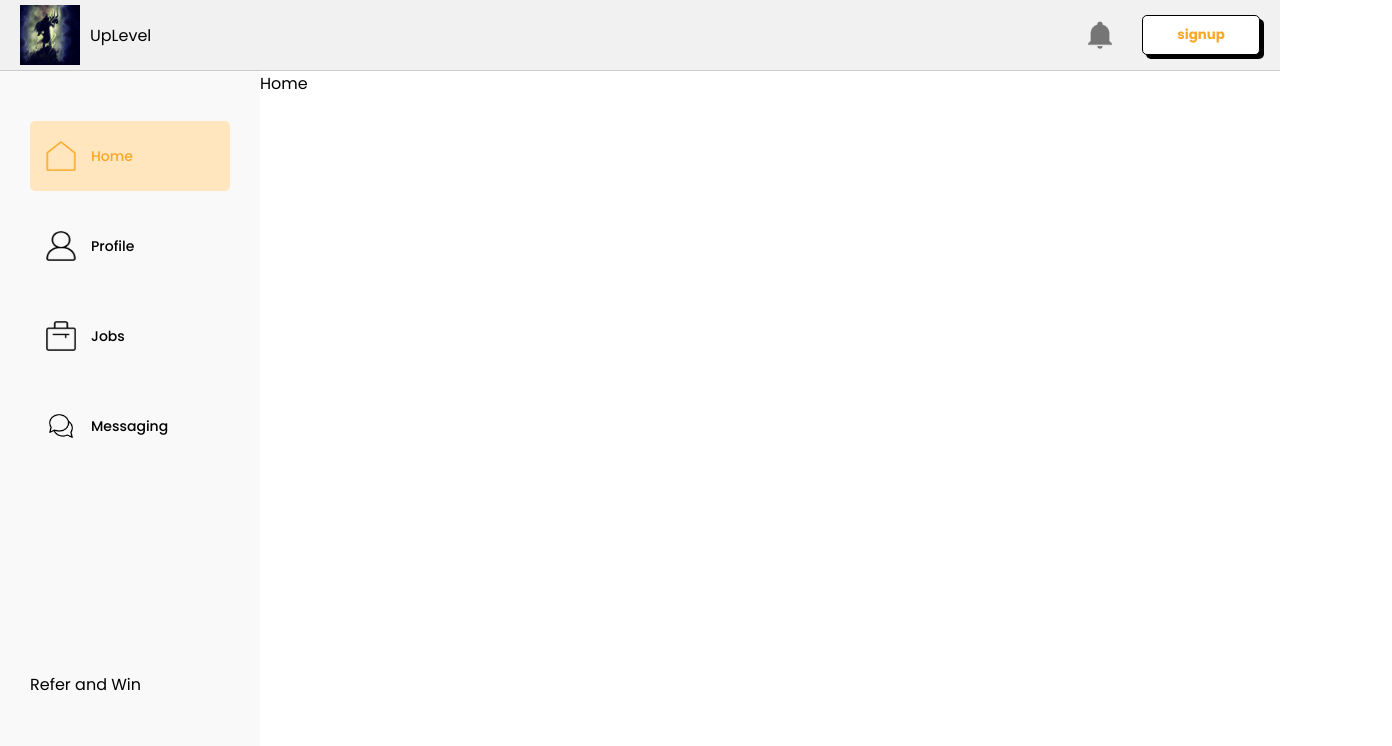
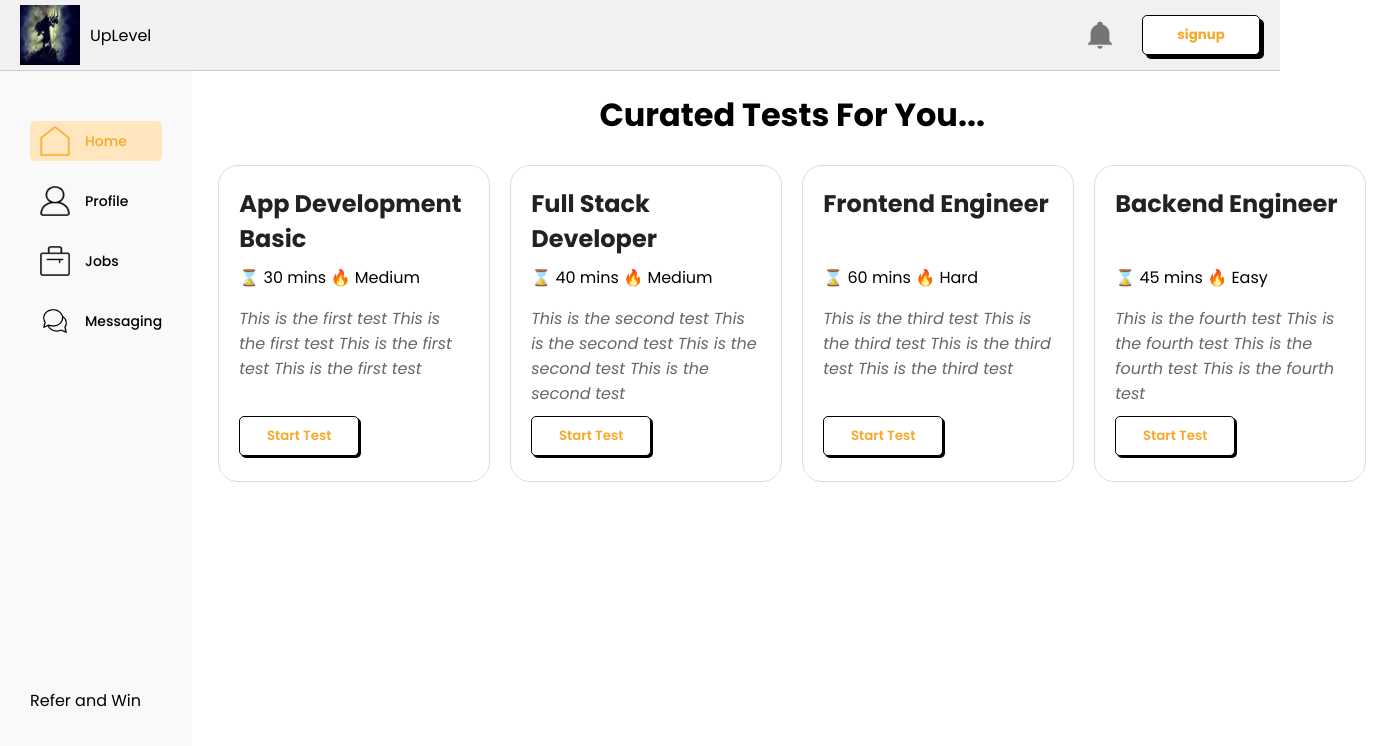
Before and after one commit to onkar95/BE-project-mainfront, a React (Create React App) app: page / in a window 1280 px wide. Shown: the top 746 px of the page, 1392 px wide, since content can reach past the window. Built offline with nearby package versions, Linux system fonts and the light colour scheme.

Commit message:
feat: add test card section

```diff
--- /dev/null
+++ b/src/components/data/testData.js
@@ -0,0 +1,29 @@
+export const testData =
+    [
+        {
+            title: "App Development Basic",
+            description: "This is the first test This is the first test This is the first test This is the first test",
+            time: "30 mins",
+            level: "Medium",
+            testLink: "#"
+        },
+        {
+            title: "Full Stack Developer",
+            description: "This is the second test This is the second test This is the second test This is the second test",
+            time: "40 mins",
+            level: "Medium",
+            testLink: "#"
+        },{
+            title: "Frontend Engineer",
+            description: "This is the third test This is the third test This is the third test This is the third test",
+            time: "60 mins",
+            level: "Hard",
+            testLink: "#"
+        },{
+            title: "Backend Engineer",
+            description: "This is the fourth test This is the fourth test This is the fourth test This is the fourth test",
+            time: "45 mins",
+            level: "Easy",
+            testLink: "#"
+        }
+    ];
--- a/src/components/home/Home.js
+++ b/src/components/home/Home.js
@@ -1,9 +1,12 @@
 import React from 'react'
+import TestCardSection from './TestCardSection';
 
 const Home = () => {
     return (
-        <div>Home</div>
+        <div>
+            <TestCardSection/>
+        </div>
     )
 }
 
-export default Home
+export default Home;
--- /dev/null
+++ b/src/components/home/TestCard.js
@@ -0,0 +1,16 @@
+import React from "react";
+
+function TestCard({ test }) {
+  return (
+    <div className="test-card">
+      <h2 id="test-card-heading">{test.title}</h2>
+      <p id="test-card-metadata">⌛ {test.time}  🔥 {test.level}</p>
+      <p id="test-card-description">{test.description}</p>
+      <div id="test-card-btn-container">
+        <button className="test-card-btn"> Start Test </button>
+      </div>
+    </div>
+  );
+}
+
+export default TestCard;
--- /dev/null
+++ b/src/components/home/TestCardSection.js
@@ -0,0 +1,24 @@
+import React from "react";
+import { testData } from "../data/testData";
+import TestCard from "./TestCard";
+import './home.css'
+
+
+//a dummy list of exams which will be populated using the backend
+// in the future.
+const tests = testData;
+
+function TestCardSection() {
+    return (
+      <div>
+        <h1 className="test-card-section-heading"> Curated Tests For You...</h1>
+        <div className="test-card-container">
+        {tests.map((test) => (
+        <TestCard key={test.title} test={test} />
+      ))}
+      </div>
+      </div>
+    );
+  }
+
+export default TestCardSection;
--- /dev/null
+++ b/src/components/home/home.css
@@ -0,0 +1,88 @@
+* {
+  margin: 0;
+  padding: 0;
+}
+
+/*-------------------- Test Card Division starts here --------------------*/
+
+.test-card-section-heading{
+  text-align: center;
+  padding-top: 20px;
+}
+
+.test-card-container {
+  display: flex;
+  padding: 16px;
+  flex-wrap: nowrap;
+  overflow-x: auto;
+  scrollbar-width: none;
+  -ms-overflow-style: none;
+}
+
+.test-card-container::-webkit-scrollbar {
+  display: none;
+}
+
+.test-card {
+  height: 275px;
+  min-width: 230px;
+  max-width: 250px;
+  background-color: #ffffff;
+  border: 1px solid #dddddd;
+  border-radius: 20px;
+  padding: 20px;
+  margin: 10px;
+  transition: 0.25s ease-in-out;
+}
+
+.test-card:hover {
+  transform: translateY(2px);
+    box-shadow: 0 2px 4px rgba(0, 0, 0, 0.1);
+}
+
+.test-card #test-card-heading {
+  height: 25%;
+  font-size: 24px;
+  color: #222;
+  margin-top: 0;
+  margin-bottom: 10px;
+}
+
+.test-card #test-card-metadata {
+  height: 15%;
+}
+
+.test-card #test-card-description {
+  margin: 0;
+  height: 40%;
+  font-style: italic;
+  color: #666;
+}
+
+.test-card #test-card-btn-container{
+  height: 20%;
+}
+
+.test-card .test-card-btn {
+  box-sizing: border-box;
+  text-decoration: none;
+    display: block;
+    text-align: center;
+    font-weight: 600;
+    width: 120px;
+    height: 40px;
+    left: 0px;
+    color: #f9a826;
+    font-family: "Poppins";
+    background: #ffffff;
+    border: 1px solid #000000;
+    box-shadow: 2px 2px 0px #000000;
+    border-radius: 5px;
+}
+
+.test-card .test-card-btn:hover {
+  transform: translateY(2px);
+    box-shadow: 0 2px 4px rgba(0, 0, 0, 0.1);
+}
+
+/*-------------------- Test Card Division ends here --------------------*/
```
